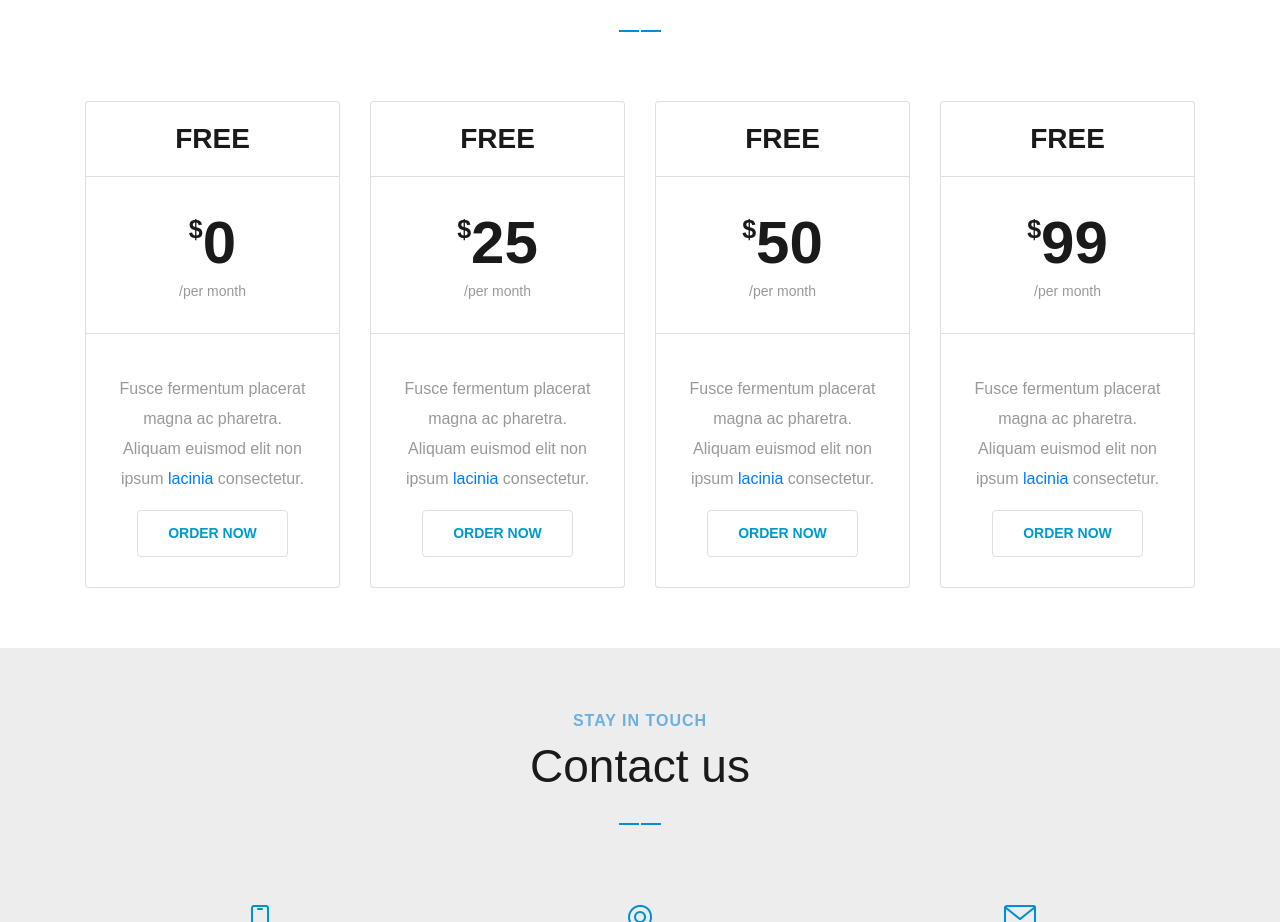
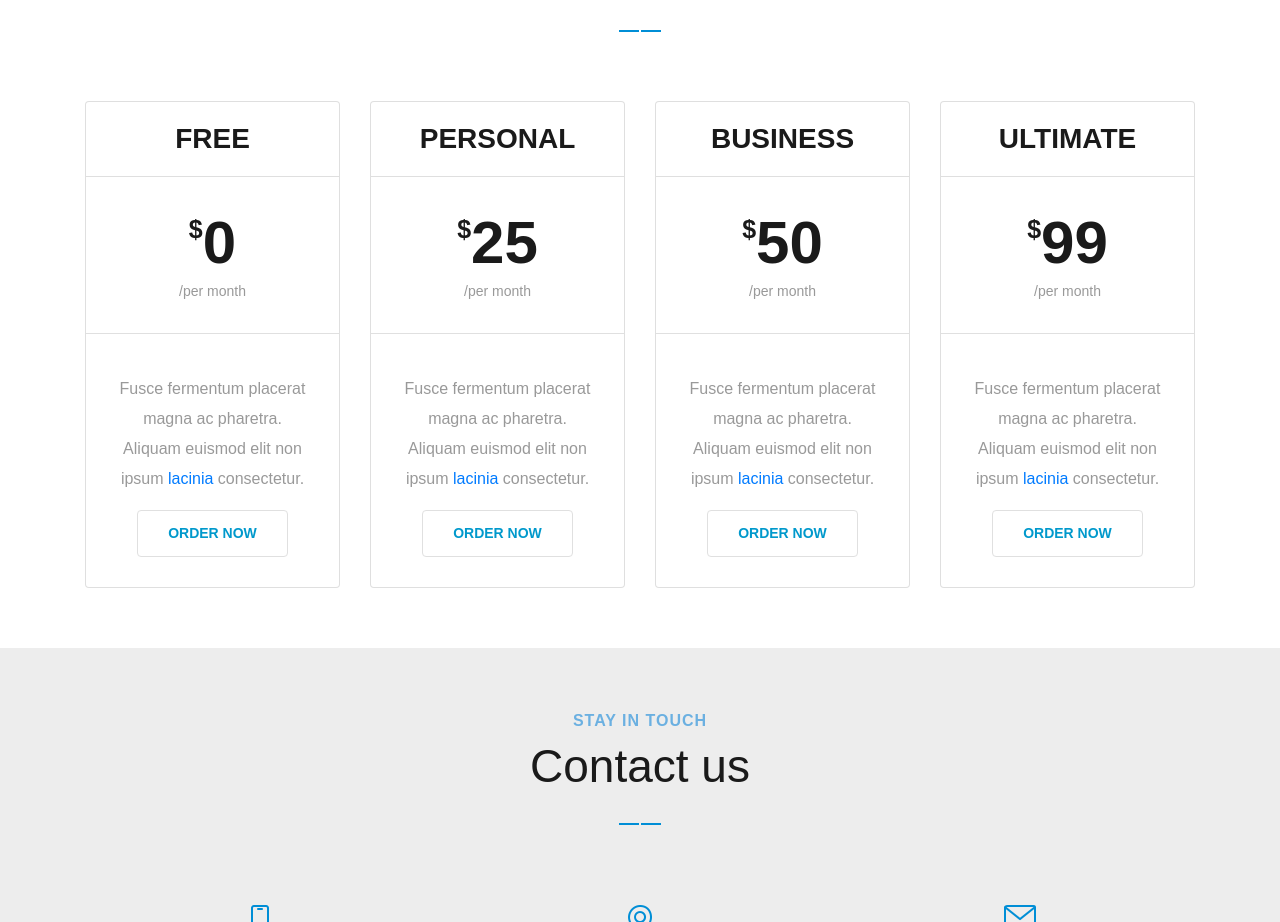
Before and after one commit to akmmahmudahmed/lucid_project, a plain HTML site: page index.html in a window 1280 px wide. Shown: the part 3390-4312 px from the top of the page. Drawn offline with nearby package versions, Linux system fonts and the light colour scheme.

Commit message:
Update index.html

```diff
--- a/index.html
+++ b/index.html
@@ -363,7 +363,7 @@
             <div class="main-price text-center">
               <div class="card">
                 <div class="card-header">
-                  <h3>FREE</h3>
+                  <h3>PERSONAL</h3>
                 </div>
                 <div class="card-body">
                   <div class="title-price">
@@ -384,7 +384,7 @@
             <div class="main-price text-center">
               <div class="card">
                 <div class="card-header">
-                  <h3>FREE</h3>
+                  <h3>BUSINESS</h3>
                 </div>
                 <div class="card-body">
                   <div class="title-price">
@@ -405,7 +405,7 @@
             <div class="main-price text-center">
               <div class="card">
                 <div class="card-header">
-                  <h3>FREE</h3>
+                  <h3>ULTIMATE</h3>
                 </div>
                 <div class="card-body">
                   <div class="title-price">
```
